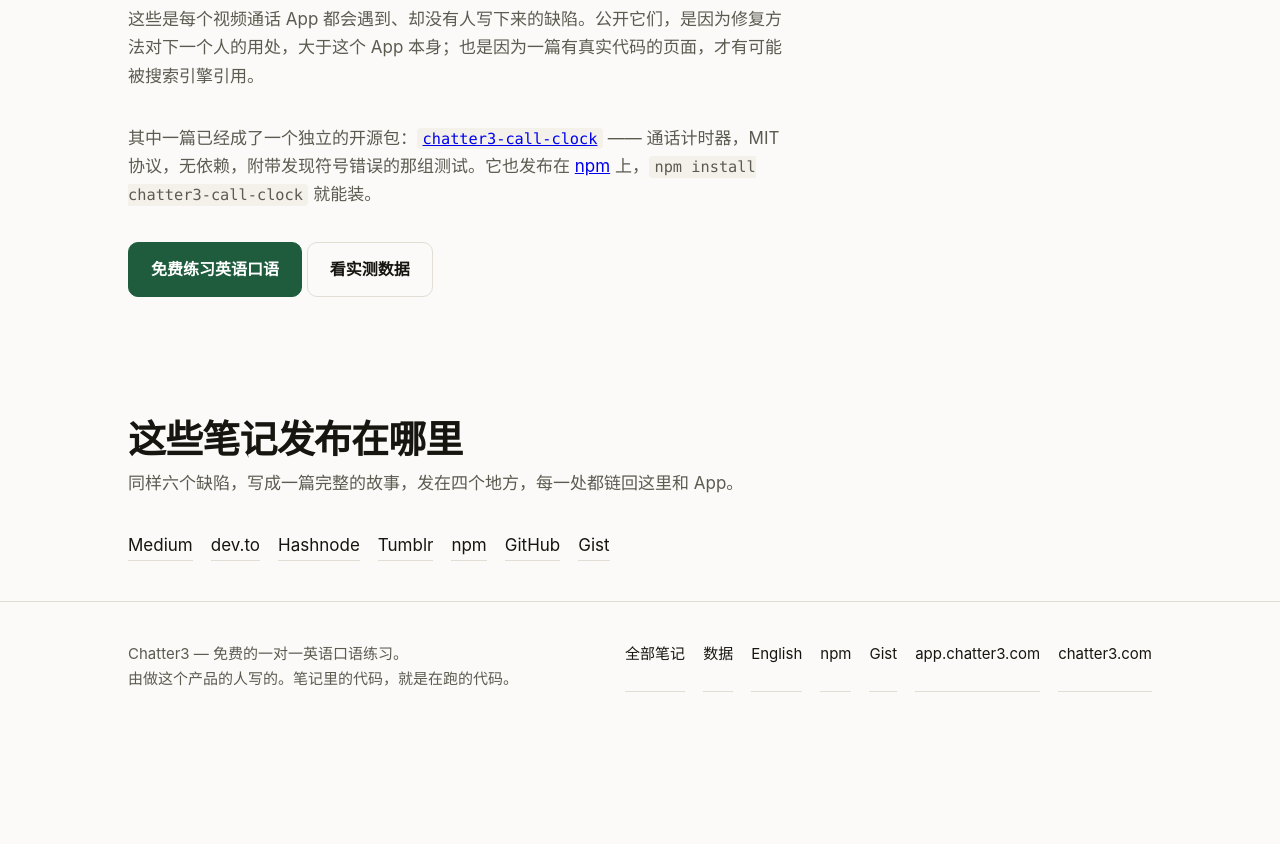
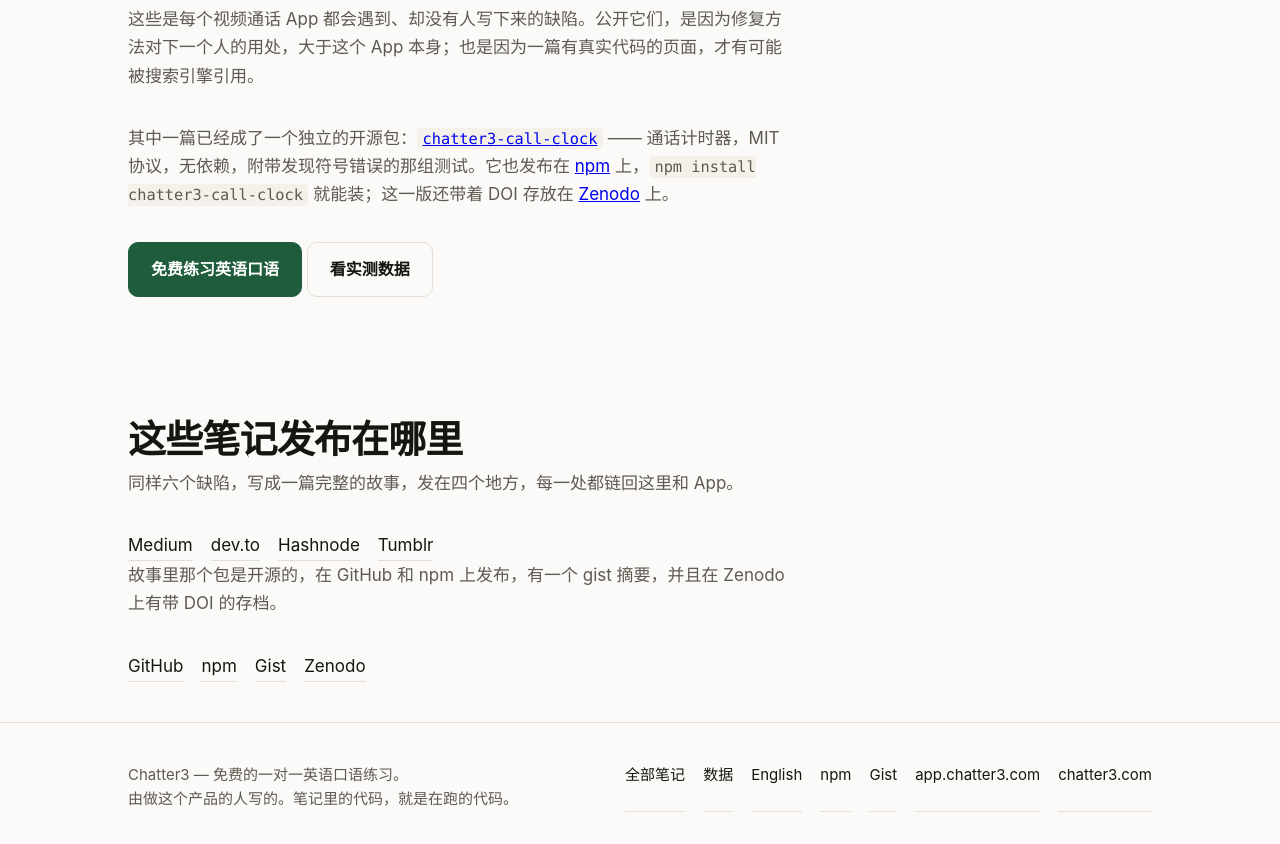
Before and after one commit to chatter3-lab/chatter3-lab.github.io, a plain HTML site: page zh/index.html in a window 1280 px wide. Shown: the part 1547-2391 px from the top of the page. Before the commit the page ends 2293 px from the top, so only its background shows below. Drawn offline with Linux system fonts and the light colour scheme.

Commit message:
feat(seo): the release is archived on Zenodo, and the notes point at it
The 1.0.0 tarball of chatter3-call-clock is now a Zenodo record with the
DOI 10.5281/zenodo.24357991. The record's description carries the links to
the app, to these notes, to the repository and to npm.

The index pages now separate the story (four places) from the package
(GitHub, npm, the gist, Zenodo), so the count in the sentence is the count
on the page. The Chinese index says the same thing in Chinese.

```diff
--- a/zh/index.html
+++ b/zh/index.html
@@ -97,7 +97,7 @@
     <div class="wrap">
       <h2>为什么公开</h2>
       <p class="section-note">这些是每个视频通话 App 都会遇到、却没有人写下来的缺陷。公开它们，是因为修复方法对下一个人的用处，大于这个 App 本身；也是因为一篇有真实代码的页面，才有可能被搜索引擎引用。</p>
-      <p class="section-note">其中一篇已经成了一个独立的开源包：<a href="https://github.com/chatter3-lab/chatter3-call-clock"><code>chatter3-call-clock</code></a> —— 通话计时器，MIT 协议，无依赖，附带发现符号错误的那组测试。它也发布在 <a href="https://www.npmjs.com/package/chatter3-call-clock">npm</a> 上，<code>npm install chatter3-call-clock</code> 就能装。</p>
+      <p class="section-note">其中一篇已经成了一个独立的开源包：<a href="https://github.com/chatter3-lab/chatter3-call-clock"><code>chatter3-call-clock</code></a> —— 通话计时器，MIT 协议，无依赖，附带发现符号错误的那组测试。它也发布在 <a href="https://www.npmjs.com/package/chatter3-call-clock">npm</a> 上，<code>npm install chatter3-call-clock</code> 就能装；这一版还带着 DOI 存放在 <a href="https://zenodo.org/records/24357991">Zenodo</a> 上。</p>
       <p><a class="btn" href="https://app.chatter3.com">免费练习英语口语</a> <a class="btn btn--quiet" href="/data/">看实测数据</a></p>
     </div>
   </section>
@@ -111,9 +111,13 @@
         <a href="https://dev.to/chatter3_lab/six-production-bugs-in-a-webrtc-app-with-the-tests-that-keep-them-fixed-25oj">dev.to</a>
         <a href="https://hashnode.com/posts/six-production-bugs-in-a-webrtc-app-with-the-tests-that-keep-them-fixed/6afd4846d442bab38e0895c0">Hashnode</a>
         <a href="https://www.tumblr.com/chatter3-lab">Tumblr</a>
+      </p>
+      <p class="section-note">故事里那个包是开源的，在 GitHub 和 npm 上发布，有一个 gist 摘要，并且在 Zenodo 上有带 DOI 的存档。</p>
+      <p class="pub-links">
+        <a href="https://github.com/chatter3-lab/chatter3-call-clock">GitHub</a>
         <a href="https://www.npmjs.com/package/chatter3-call-clock">npm</a>
-        <a href="https://github.com/chatter3-lab/chatter3-call-clock">GitHub</a>
         <a href="https://gist.github.com/rkj-c3/0881f4837f5694165c9cd8d26cff5bd1">Gist</a>
+        <a href="https://zenodo.org/records/24357991">Zenodo</a>
       </p>
     </div>
   </section>
```
Also changed, not shown: call-clock/index.html (+1 -0 lines), index.html (+6 -2 lines), 1 other file.
